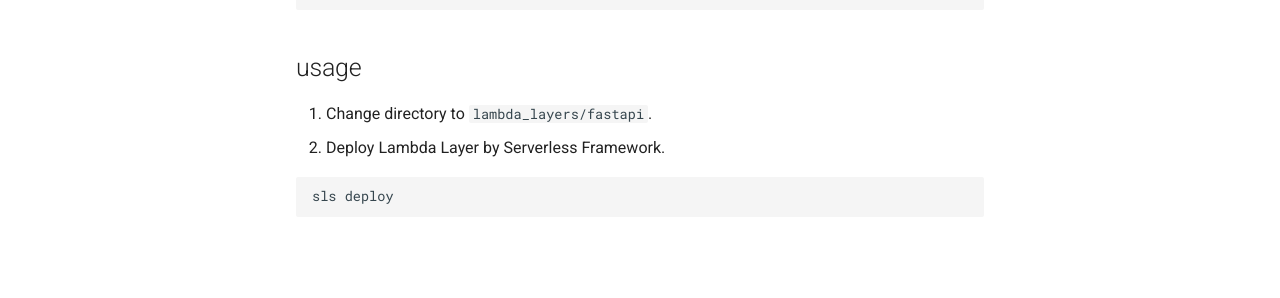
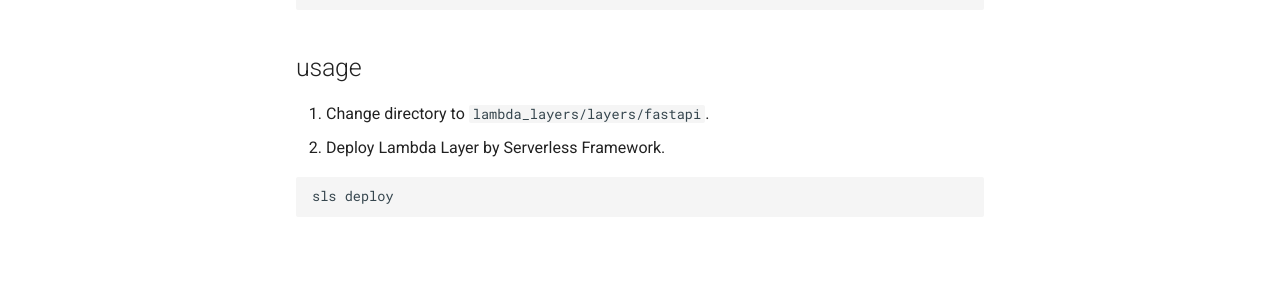
Before and after one commit to k4ri474/lambda_layers, an MkDocs documentation site: the page built from mkdocs/fastapi-layer.md, in a window 1280 px wide. Shown: the part 478-776 px from the top of the page. Built offline with MkDocs 1.6.1 and Material for MkDocs 9.7.7, drawn with Linux system fonts in a browser that asks for light colours; comment, search, counter and statistics services are not loaded.

Commit message:
:lipstick: modify directory

````diff
--- a/docs/fastapi-layer/index.html
+++ b/docs/fastapi-layer/index.html
@@ -345,7 +345,7 @@
 
 <h2 id="usage">usage</h2>
 <ol>
-<li>Change directory to <code>lambda_layers/fastapi</code>.</li>
+<li>Change directory to <code>lambda_layers/layers/fastapi</code>.</li>
 <li>Deploy Lambda Layer by Serverless Framework.</li>
 </ol>
 <div class="codehilite"><pre><span></span>sls deploy
--- a/docs/index.html
+++ b/docs/index.html
@@ -344,6 +344,10 @@
 
                 <h1 id="overview">Overview</h1>
 <p><a href="https://docs.aws.amazon.com/lambda/latest/dg/configuration-layers.html">Lambda Layers</a> for personal application.</p>
+<hr />
+<p><strong>Documentation</strong>: https://k4ri474.github.io/lambda_layers/</p>
+<p><strong>Source Code</strong>: https://github.com/k4ri474/lambda_layers</p>
+<hr />
 <h2 id="my-layers">My Layers</h2>
 <ul>
 <li><strong><a href="fastapi-layer/">fastapi-layer</a></strong>: for api system using <a href="https://fastapi.tiangolo.com/">FastAPI</a></li>
--- a/mkdocs/fastapi-layer.md
+++ b/mkdocs/fastapi-layer.md
@@ -15,7 +15,7 @@ mangum            # handler for API-GW -> Lambda -> FastAPI
 ```
 
 ## usage
-1. Change directory to `lambda_layers/fastapi`.
+1. Change directory to `lambda_layers/layers/fastapi`.
 2. Deploy Lambda Layer by Serverless Framework.
 ```
 sls deploy
````
Also changed, not shown: docs/search/search_index.json (+1 -1 lines), 5 other files.
